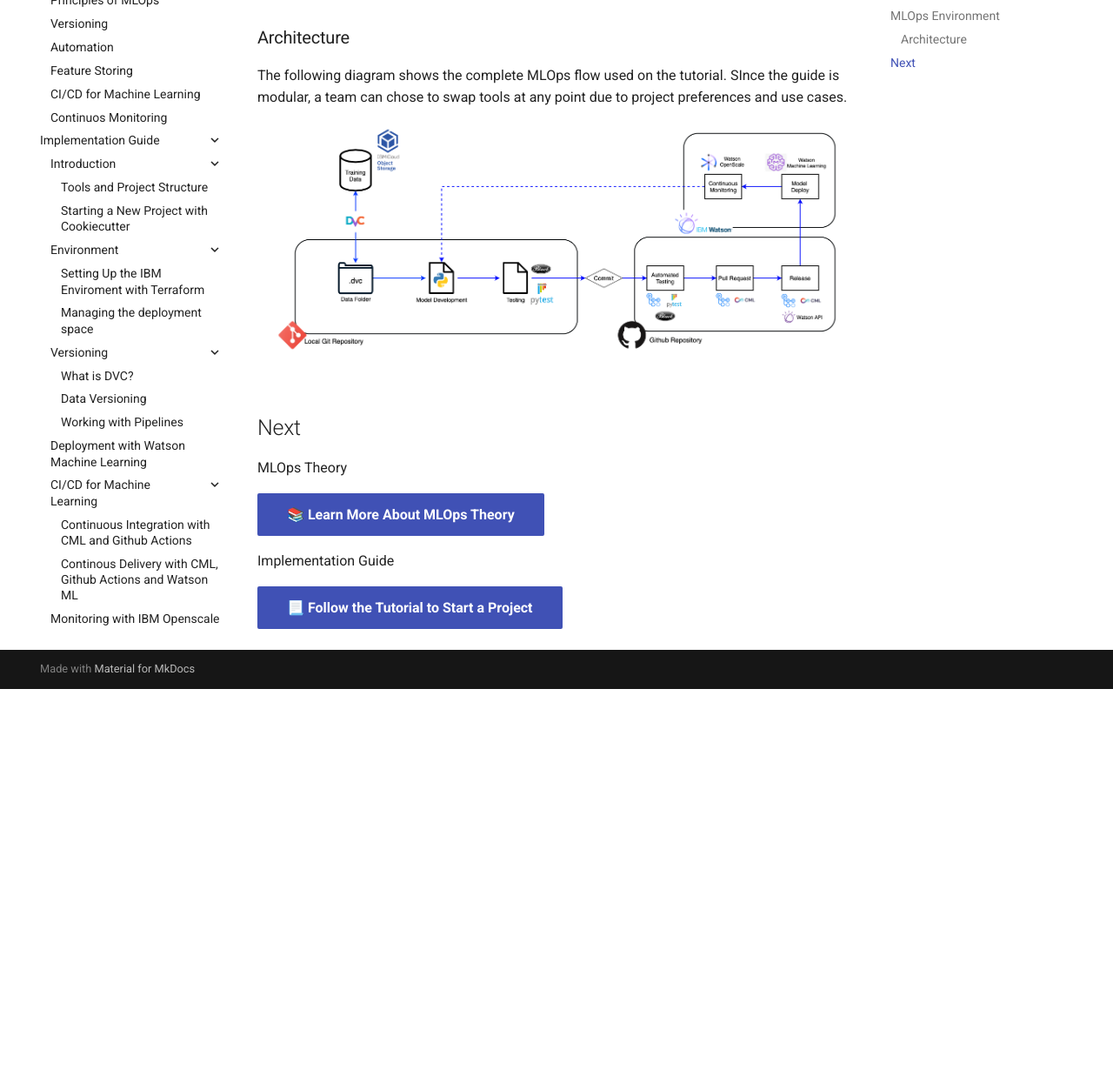
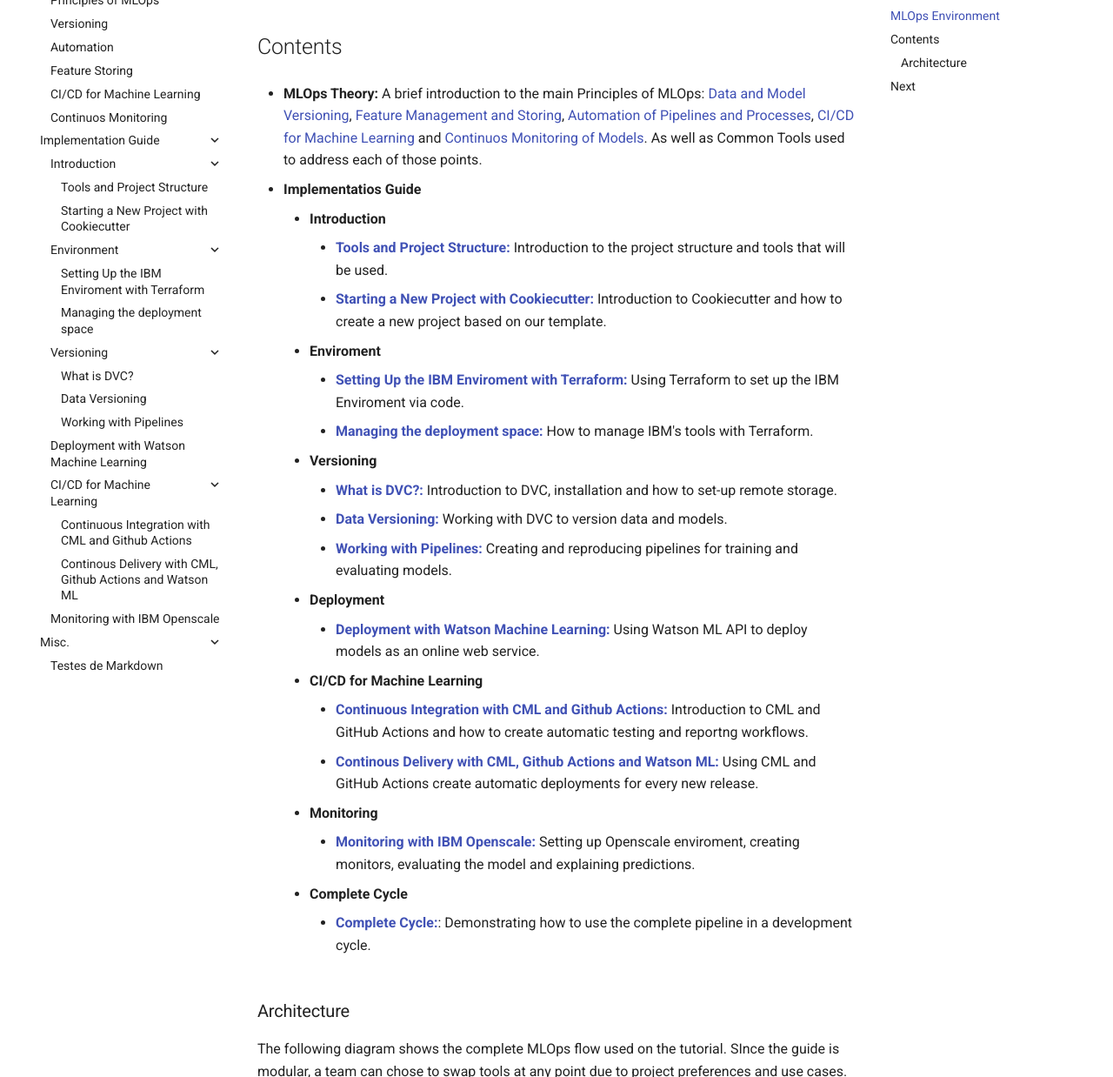
Before and after one commit to mlops-guide/mlops-guide.github.io, an MkDocs documentation site: the page built from docs/index.md, in a window 1280 px wide and 1400 px high, scrolled down 962 px, cut to the strip 162-1400 px from the top of the window. Shown: the whole strip at 87% size. Built offline with MkDocs 1.6.1 and Material for MkDocs 9.7.7, drawn with Linux system fonts in a browser that asks for light colours; comment, search, counter and statistics services are not loaded; before the commit the page ends 1916 px from its top, so only the background shows below that.

Commit message:
contents

```diff
--- a/docs/index.md
+++ b/docs/index.md
@@ -21,9 +21,43 @@
 This video shows how an example of workflow with a complete MLOps project. This exact project can be found [here](https://github.com/MLOPsStudyGroup/dvc-gitactions) and is an example end-to-end made for this guide.
 <script id="asciicast-410111" src="https://asciinema.org/a/410111.js" async></script>
 
+
+## Contents
+
+- __MLOps Theory:__ A brief introduction to the main Principles of MLOps: [Data and Model Versioning](../MLOps/Data/), [Feature Management and Storing](../MLOps/PipelineAutomation/), [Automation of Pipelines and Processes](../MLOps/FeatureStore/),[ CI/CD for Machine Learning](../MLOps/CICDML/) and [Continuos Monitoring of Models](../MLOps/Monitoring/). As well as Common Tools used to address each of those points.
+
+- __Implementatios Guide__
+     - __Introduction__
+        - [__Tools and Project Structure:__](../Structure/project_structure/) Introduction to the project structure and tools that will be used.
+        - [__Starting a New Project with Cookiecutter:__](../Structure/starting/) Introduction to  Cookiecutter and how to create a new project based on our template.
+    - __Enviroment__
+        - [__Setting Up the IBM Enviroment with Terraform:__](../infraestrutura/Terraform/) Using Terraform to set up the IBM Enviroment via code.
+        - [__Managing the deployment space:__](../infraestrutura/Python/) How to manage IBM's tools with Terraform.
+
+    - __Versioning__
+        - [__What is DVC?:__](../Versionamento/) Introduction to DVC, installation and how to set-up remote storage.
+        - [__Data Versioning:__](../Versionamento/basic_dvc/) Working with DVC to version data and models.
+        - [__Working with Pipelines:__](../Versionamento/pipelines_dvc/) Creating and reproducing pipelines for training and evaluating models.
+
+    - __Deployment__
+        - [__Deployment with Watson Machine Learning:__](../Deployment) Using Watson ML API to deploy models as an online web service.
+
+    - __CI/CD for Machine Learning__
+        - [__Continuous Integration with CML and Github Actions:__](../CICD/cml_testing/) Introduction to CML and GitHub Actions and how to create automatic testing and reportng workflows.
+        - [__Continous Delivery with CML, Github Actions and Watson ML:__](../CICD/cml_deploy/) Using CML and GitHub Actions create automatic deployments for every new release.
+
+    - __Monitoring__
+        - [__Monitoring with IBM Openscale:__](../Openscale) Setting up Openscale enviroment, creating monitors, evaluating the model and explaining predictions.
+
+    - __Complete Cycle__
+        - [__Complete Cycle:__](../Openscale): Demonstrating how to use the complete pipeline in a development cycle.
+
+
+
 ### Architecture
 The following diagram shows the complete MLOps flow used on the tutorial. SInce the guide is modular, a team can chose to swap tools at any point due to project preferences and use cases.
 <img src="./assets/DiagramMLOPs.png" alt="drawing" />
+
 
 ## Next
 
```
